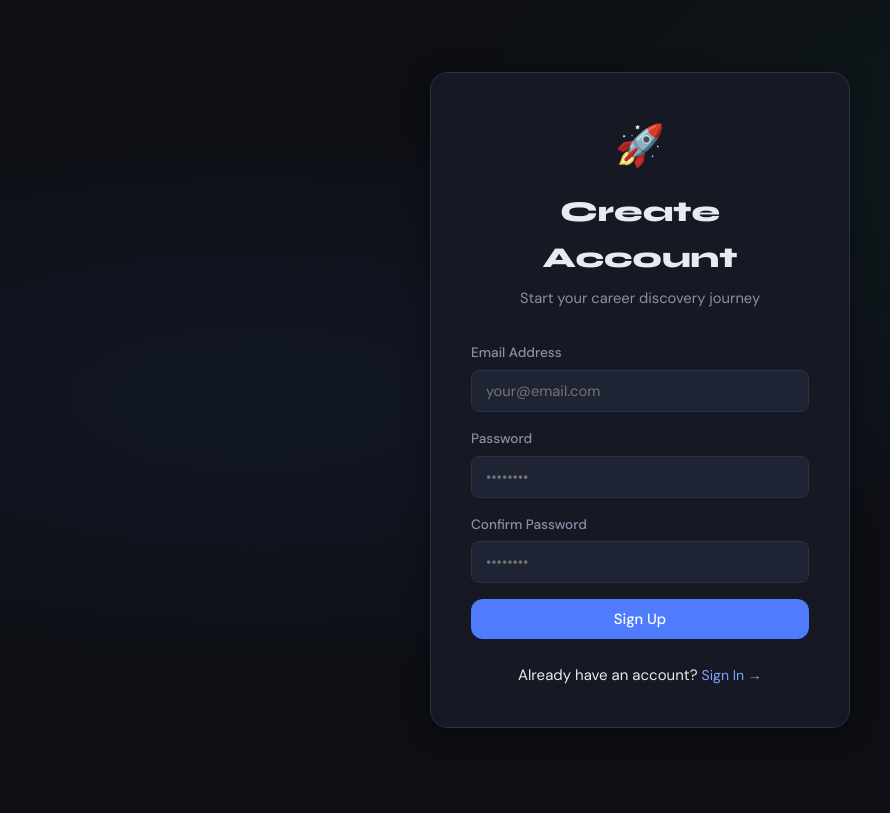
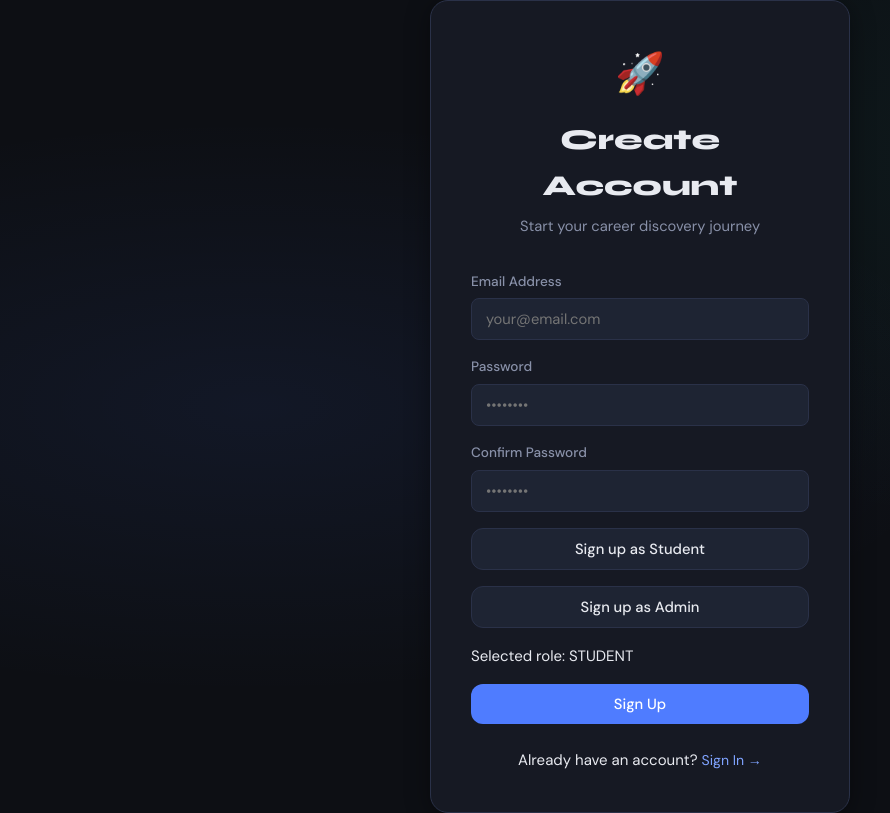
Before and after one commit to 2400030560/fsad_3_frontend_final, a React (Create React App) app: page /register in a window 1280 px wide. Shown: the whole page, without its empty margins (0-890 px from the left). Built offline with nearby package versions, Linux system fonts and the light colour scheme.

Commit message:
added role-based signup

```diff
--- a/src/pages/student/Signup.jsx
+++ b/src/pages/student/Signup.jsx
@@ -6,6 +6,7 @@ export default function Signup() {
   const [email, setEmail] = useState("");
   const [password, setPassword] = useState("");
   const [confirmPassword, setConfirmPassword] = useState("");
+  const [role, setRole] = useState("STUDENT");
   const [error, setError] = useState("");
   const [loading, setLoading] = useState(false);
   const navigate = useNavigate();
@@ -41,7 +42,7 @@ export default function Signup() {
         body: JSON.stringify({
           email: email,
           password: password,
-          role: "STUDENT",
+          role,
         }),
       });
 
@@ -106,6 +107,30 @@ export default function Signup() {
             />
           </div>
 
+          <div className="form-group">
+            <button
+              type="button"
+              className="btn-secondary btn-full"
+              onClick={() => setRole("STUDENT")}
+              disabled={loading}
+            >
+              Sign up as Student
+            </button>
+          </div>
+
+          <div className="form-group">
+            <button
+              type="button"
+              className="btn-secondary btn-full"
+              onClick={() => setRole("ADMIN")}
+              disabled={loading}
+            >
+              Sign up as Admin
+            </button>
+          </div>
+
+          <p>Selected role: {role}</p>
+
           {error && <div className="error-msg">{error}</div>}
 
           <button type="submit" className="btn-primary btn-full" disabled={loading}>
```
